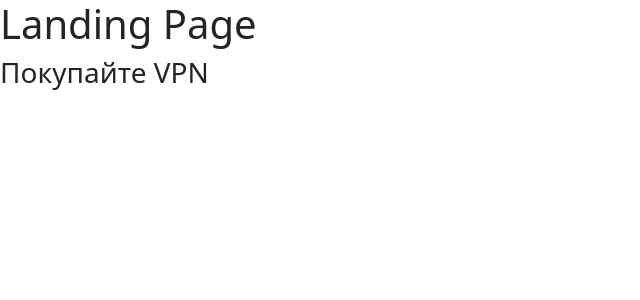
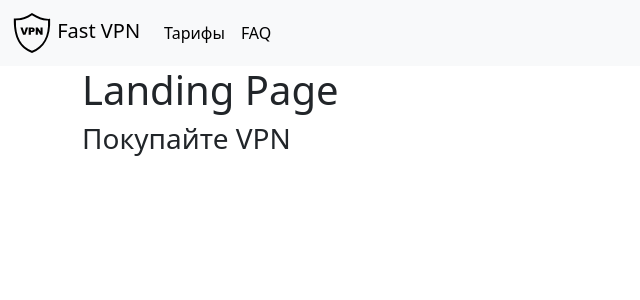
Before and after one commit to den41apple/TelegramVPN, a Django app: template frontend/landing_page/templates/landing_page/index.html in a window 1280 px wide. Shown: the top 300 px of the page, without its empty margins (0-640 px from the left). Run offline with Django 3.2, Linux system fonts and the light colour scheme; the template is opened without the code that fills it, so the values that code supplies are empty; some libraries are stand-ins or nearby versions.

Commit message:
Добавил черновик навигационной панели

```diff
--- a/frontend/landing_page/templates/landing_page/index.html
+++ b/frontend/landing_page/templates/landing_page/index.html
@@ -1,12 +1,36 @@
 {% extends "base.html" %}
-
+{% load static %}
 {% block title %}
-	Index
+    Быстрый VPN без ограничений
 {% endblock %}
 
 {% block body %}
-	<div>
-    <h1>Landing Page</h1>
-    <h3>Покупайте VPN</h3>
+    <nav class="navbar navbar-expand-lg bg-body-tertiary">
+        <div class="container-fluid">
+
+            <a class="navbar-brand" href="#">
+                <img src="{% static 'img/navbar-logo.svg' %}" alt="logo" width="40" height="15" class="img-fluid">
+                Fast VPN
+            </a>
+            <button class="navbar-toggler" type="button" data-bs-toggle="collapse"
+                    data-bs-target="#navbarSupportedContent" aria-controls="navbarSupportedContent"
+                    aria-expanded="false" aria-label="Toggle navigation">
+                <span class="navbar-toggler-icon"></span>
+            </button>
+            <div class="collapse navbar-collapse" id="navbarSupportedContent">
+                <ul class="navbar-nav me-auto mb-2 mb-lg-0">
+                    <li class="nav-item">
+                        <a class="nav-link active" aria-current="page" href="#">Тарифы</a>
+                    </li>
+                    <li class="nav-item">
+                        <a class="nav-link active" aria-current="page" href="#">FAQ</a>
+                    </li>
+                </ul>
+            </div>
+        </div>
+    </nav>
+    <div class="container">
+        <h1>Landing Page</h1>
+        <h3>Покупайте VPN</h3>
     </div>
 {% endblock %}
```
Also changed, not shown: frontend/static/img/navbar-logo.svg (added), 1 other file.
